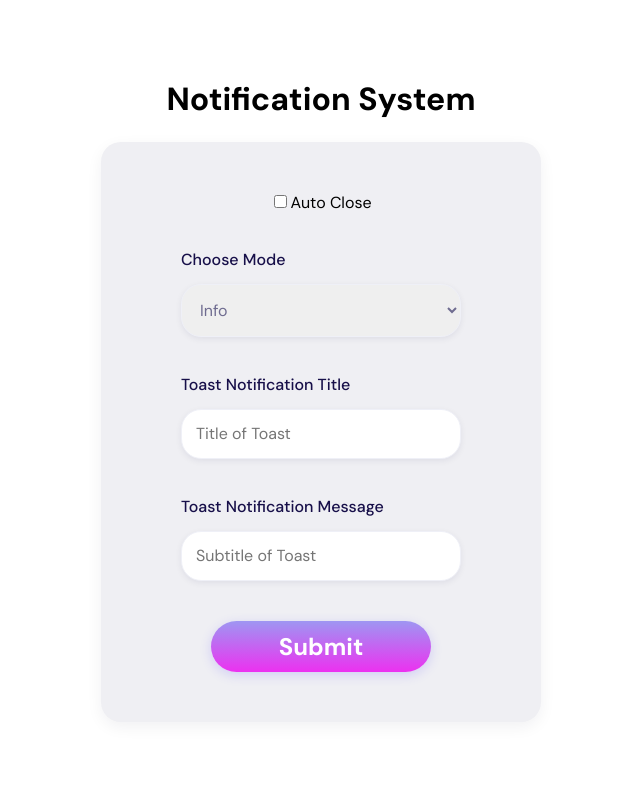
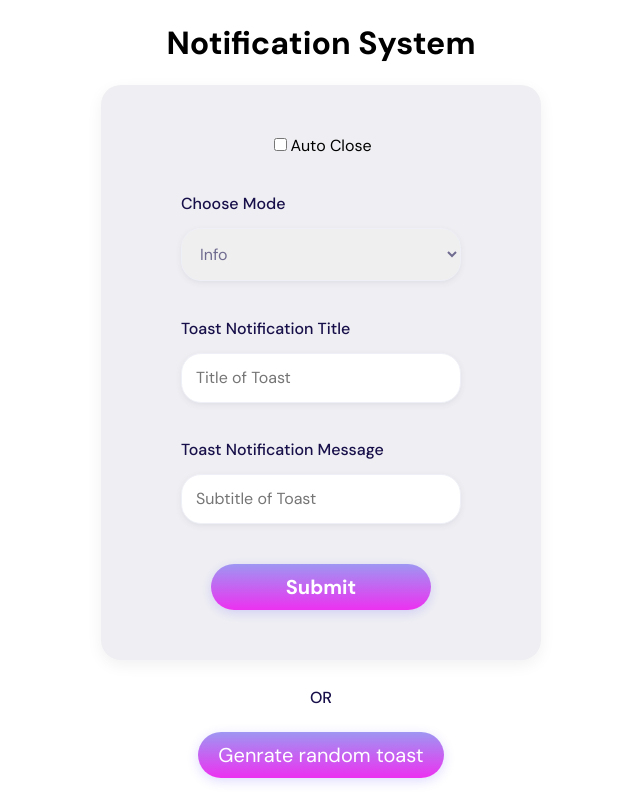
Before and after one commit to Devansh-365/notify, a Next.js app: page / in a window 1280 px wide. Shown: the whole page, without its empty margins (319-959 px from the left). Built offline with nearby package versions, Linux system fonts and the light colour scheme.

Commit message:
:art: Improve UI & structure of code
improve UI & structure of code

```diff
--- a/pages/index.js
+++ b/pages/index.js
@@ -1,13 +1,19 @@
 import Head from 'next/head'
-import { useState } from 'react'
+import { useRef, useState } from 'react'
+import ToastPortal from '../components/ToastPortal'
 import styles from '../styles/Home.module.css'
 
 export default function Home() {
 
+  const toastRef = useRef()
   const [textTitle, setTextTitle] = useState('')
   const [textSubtitle, setTextSubtitle] = useState('')
   const [mode, setMode] = useState('info')
   const [autoClose, setAutoClose] = useState(false)
+
+  const addToast = () => {
+    toastRef.current.addToasts({ mode:mode, title: textTitle, subTitle: textSubtitle})
+  }
 
   return (
     <div>
@@ -21,7 +27,12 @@ export default function Home() {
         <h1>Notification System</h1>
         <div className={styles.content}>
           <form
-          onSubmit={e => {e.preventDefault()
+            onSubmit={e => {e.preventDefault()
+            if(textTitle && textSubtitle) {
+              addToast()
+              setTextTitle('')
+              setTextSubtitle('')
+            }
           }}>
             <div className={styles.autoClose}>
               <input type="checkbox"
@@ -55,6 +66,14 @@ export default function Home() {
             <button>Submit</button>
           </form>
         </div>
+
+        <h5>OR</h5>
+
+        <button onClick={() => {
+          toastRef.current.addToasts({ mode:'info', title: 'This is a random title', subTitle: 'This is random subtitle'})
+        }} className={styles.btn}>Genrate random toast</button>
+
+        <ToastPortal ref={toastRef} autoClose={autoClose} />
       </main>
 
     </div>
--- a/styles/Home.module.css
+++ b/styles/Home.module.css
@@ -66,12 +66,26 @@
   cursor: pointer;
   color: white;
   font-weight: bold;
-  font-size: 24px;
+  font-size: 20px;
   box-shadow: 0px 0px 3px #402d21;
   background: linear-gradient(180deg, #9E96F2 0%, #EC31F0 100%);
   box-shadow: 0px 3px 12px rgba(74, 58, 255, 0.18);
   border-radius: 56px;
   font-family: 'DM Sans', sans-serif;
+}
+
+.btn {
+  margin-top: 20px;
+  background: linear-gradient(180deg, #9E96F2 0%, #EC31F0 100%);
+  box-shadow: 0px 3px 12px rgba(74, 58, 255, 0.18);
+  font-family: 'DM Sans', sans-serif;
+  font-size: 20px;
+  padding: 10px 20px ;
+  border: none;
+  outline: none;
+  cursor: pointer;
+  color: white;
+  border-radius: 56px;
 }
 
 @media only screen and (max-width: 720px) {
```
